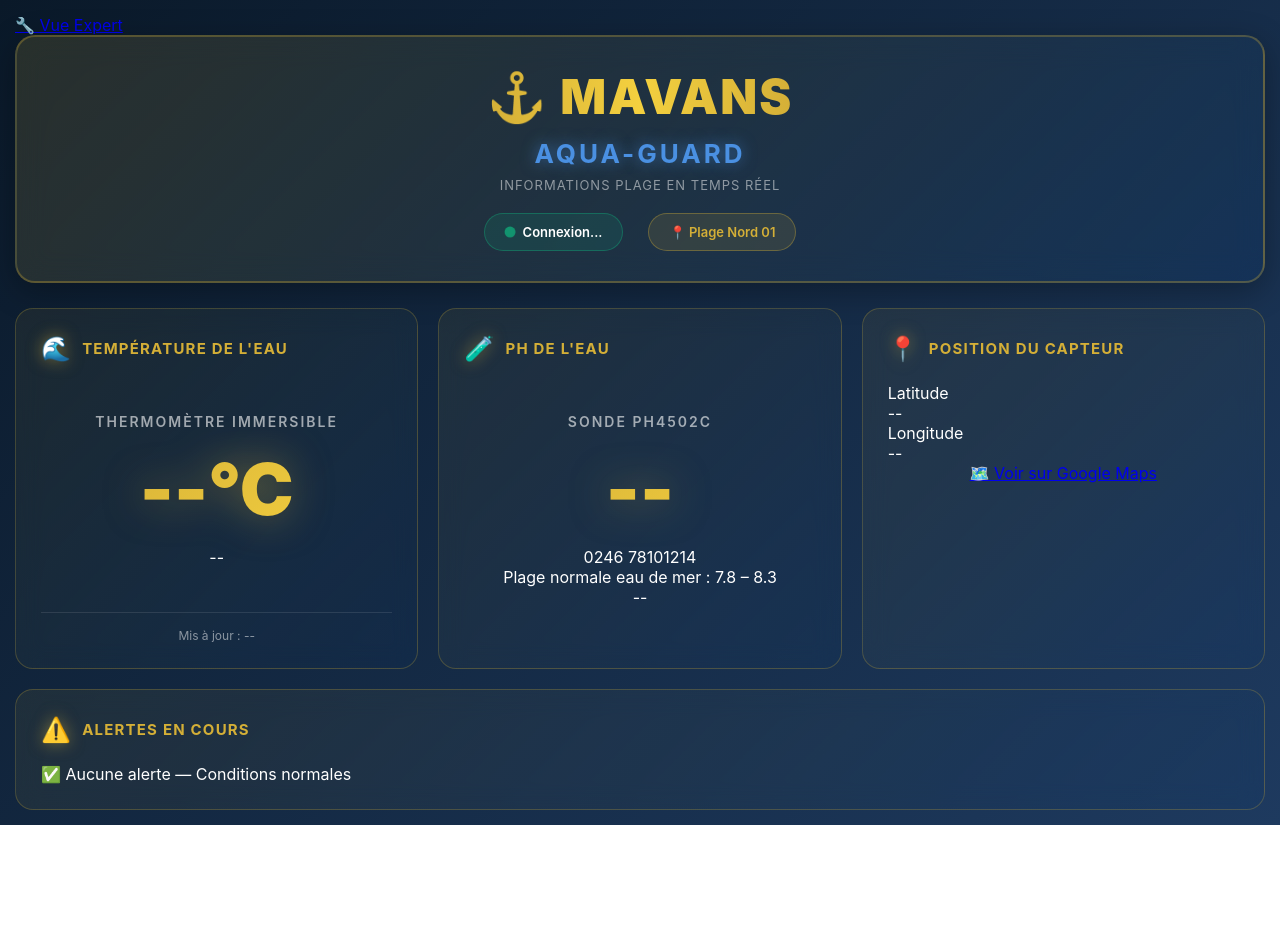
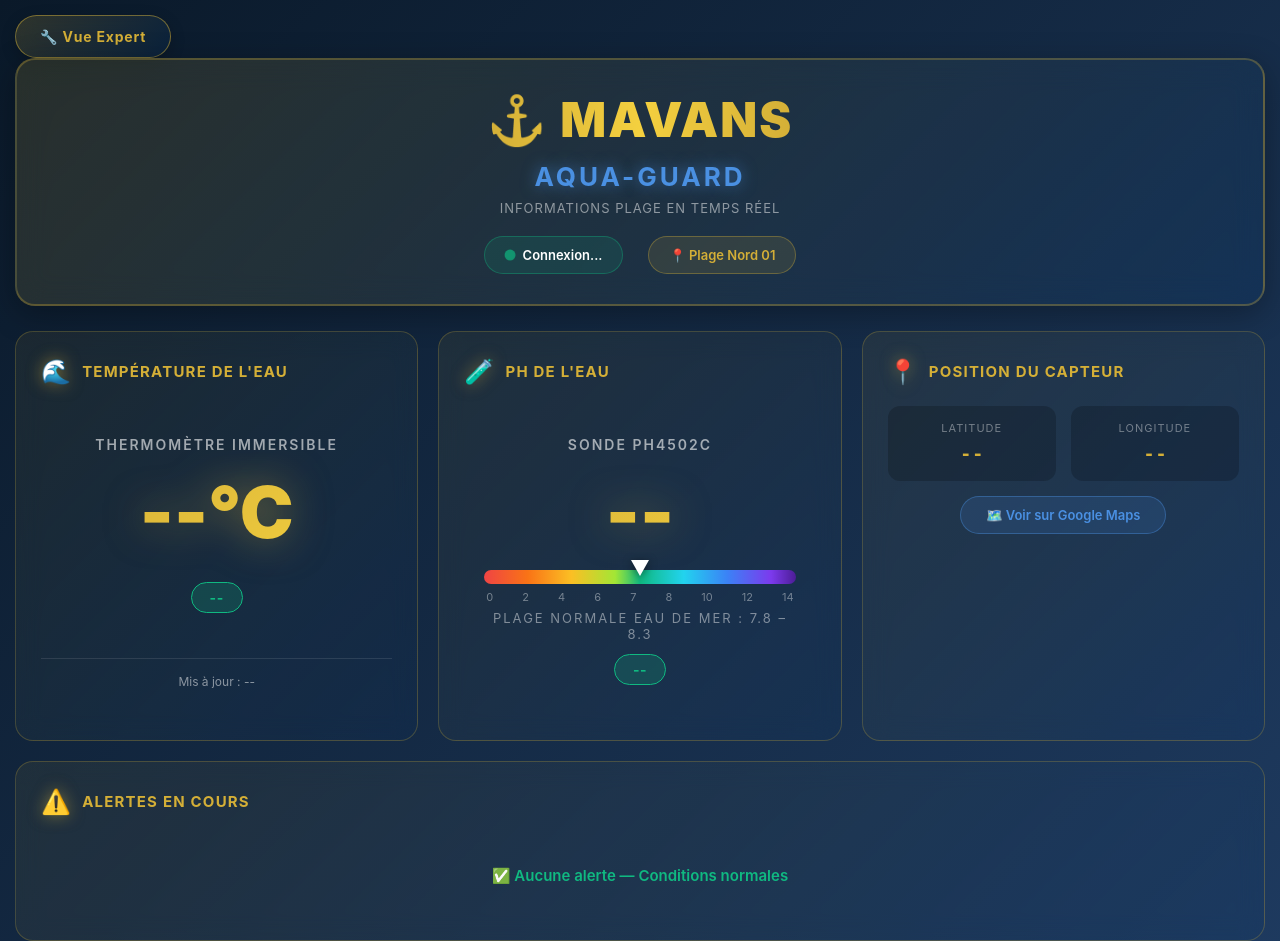
Before and after one commit to Alexis-guerin/aquaguard-dashboard, a plain HTML site: page client.html in a window 1280 px wide. Shown: the top 941 px of the page. Before the commit the page ends 825 px from the top, so only its background shows below. Drawn offline with nearby package versions, Linux system fonts and the light colour scheme; no server answers.

Commit message:
Enhance styles for navigation and pH scale
Added navigation styles and pH scale components.

```diff
--- a/style.css
+++ b/style.css
@@ -6,6 +6,39 @@ body {
     min-height: 100vh;
     padding: 15px;
     color: #fff;
+}
+
+/* ===== NAVIGATION ===== */
+.nav-bar {
+    display: flex;
+    justify-content: flex-end;
+    margin-bottom: 20px;
+}
+
+.nav-btn {
+    display: inline-flex;
+    align-items: center;
+    gap: 10px;
+    padding: 12px 24px;
+    background: linear-gradient(135deg, rgba(212,175,55,0.18), rgba(0,61,130,0.18));
+    border: 1.5px solid rgba(212,175,55,0.5);
+    border-radius: 30px;
+    color: #D4AF37;
+    font-size: 14px;
+    font-weight: 700;
+    text-decoration: none;
+    letter-spacing: 0.8px;
+    transition: all 0.3s cubic-bezier(0.4, 0, 0.2, 1);
+    backdrop-filter: blur(10px);
+    box-shadow: 0 4px 15px rgba(0,0,0,0.2);
+}
+
+.nav-btn:hover {
+    background: linear-gradient(135deg, rgba(212,175,55,0.32), rgba(0,61,130,0.32));
+    border-color: #D4AF37;
+    transform: translateY(-3px);
+    box-shadow: 0 8px 25px rgba(212,175,55,0.3);
+    color: #F4D03F;
 }
 
 /* ===== HEADER ===== */
@@ -92,7 +125,7 @@ body {
     50%       { opacity: 0.7; transform: scale(1.1); box-shadow: 0 0 0 6px rgba(16,185,129,0); }
 }
 
-/* ===== DASHBOARD ===== */
+/* ===== DASHBOARD GRID ===== */
 .dashboard {
     display: grid;
     grid-template-columns: repeat(auto-fit, minmax(320px, 1fr));
@@ -289,6 +322,67 @@ body {
     margin-top: 5px;
 }
 
+/* ===== pH SCALE ===== */
+.ph-scale-bar {
+    position: relative;
+    height: 14px;
+    border-radius: 7px;
+    background: linear-gradient(to right,
+        #ef4444 0%, #f97316 14%, #fbbf24 28%,
+        #a3e635 42%, #10b981 50%,
+        #22d3ee 64%, #3b82f6 78%,
+        #7c3aed 92%, #4c1d95 100%
+    );
+    margin: 15px 0 6px;
+    overflow: visible;
+}
+
+.ph-cursor {
+    position: absolute;
+    top: -10px;
+    transform: translateX(-50%);
+    width: 0; height: 0;
+    border-left: 9px solid transparent;
+    border-right: 9px solid transparent;
+    border-top: 16px solid #fff;
+    filter: drop-shadow(0 2px 4px rgba(0,0,0,0.5));
+    transition: left 0.6s ease;
+    left: 50%;
+}
+
+.ph-scale-labels {
+    display: flex;
+    justify-content: space-between;
+    font-size: 11px;
+    color: rgba(255,255,255,0.4);
+    padding: 0 2px;
+    margin-top: 4px;
+}
+
+.ph-status-label {
+    text-align: center;
+    font-size: 13px;
+    color: rgba(255,255,255,0.45);
+    text-transform: uppercase;
+    letter-spacing: 2px;
+    margin-top: 6px;
+}
+
+/* ===== STATUS PILL ===== */
+.status-pill {
+    display: inline-block;
+    padding: 6px 18px;
+    border-radius: 20px;
+    font-size: 14px;
+    font-weight: 700;
+    margin-top: 12px;
+    letter-spacing: 0.5px;
+}
+
+.pill-good    { background: rgba(16,185,129,0.2);  border: 1px solid #10b981; color: #10b981; }
+.pill-warning { background: rgba(245,158,11,0.2);  border: 1px solid #f59e0b; color: #f59e0b; }
+.pill-danger  { background: rgba(239,68,68,0.2);   border: 1px solid #ef4444; color: #ef4444; }
+
 /* ===== ALERTS ===== */
 .alert {
     background: rgba(239,68,68,0.12);
@@ -330,6 +424,50 @@ body {
     line-height: 1.5;
 }
 
+/* ===== CLIENT — alert item ===== */
+.alert-item {
+    display: flex;
+    align-items: flex-start;
+    gap: 14px;
+    background: rgba(239,68,68,0.1);
+    border-left: 4px solid #ef4444;
+    border-radius: 10px;
+    padding: 14px;
+    margin-bottom: 10px;
+}
+
+.alert-emoji { font-size: 24px; }
+
+.alert-body { flex: 1; }
+
+.alert-title {
+    font-weight: 700;
+    font-size: 14px;
+    color: #fca5a5;
+    text-transform: uppercase;
+    letter-spacing: 0.5px;
+}
+
+.alert-msg {
+    font-size: 13px;
+    color: rgba(255,255,255,0.75);
+    margin-top: 4px;
+}
+
+.alert-time-small {
+    font-size: 11px;
+    color: rgba(255,255,255,0.35);
+    margin-top: 3px;
+}
+
+.no-alert {
+    text-align: center;
+    padding: 30px;
+    color: #10b981;
+    font-size: 15px;
+    font-weight: 600;
+}
+
 /* ===== GPS ===== */
 .gps-block {
     text-align: center;
@@ -351,6 +489,52 @@ body {
     margin: 12px 0;
     font-weight: 700;
 }
+
+/* ===== CLIENT — GPS grid ===== */
+.gps-grid {
+    display: grid;
+    grid-template-columns: 1fr 1fr;
+    gap: 15px;
+    margin-top: 5px;
+}
+
+.gps-item {
+    background: rgba(0,0,0,0.2);
+    border-radius: 12px;
+    padding: 15px;
+    text-align: center;
+}
+
+.gps-label {
+    font-size: 11px;
+    color: rgba(255,255,255,0.4);
+    text-transform: uppercase;
+    letter-spacing: 1px;
+    margin-bottom: 8px;
+}
+
+.gps-val {
+    font-family: 'Courier New', monospace;
+    font-size: 20px;
+    font-weight: 700;
+    color: #D4AF37;
+}
+
+.gps-link {
+    display: inline-block;
+    margin-top: 15px;
+    padding: 10px 25px;
+    background: rgba(74,144,226,0.15);
+    border: 1px solid rgba(74,144,226,0.4);
+    border-radius: 25px;
+    color: #4A90E2;
+    font-size: 13px;
+    font-weight: 600;
+    text-decoration: none;
+    transition: all 0.3s;
+}
+
+.gps-link:hover { background: rgba(74,144,226,0.25); }
 
 /* ===== CHART ===== */
 .chart-container {
@@ -390,4 +574,5 @@ canvas {
     .subtitle  { font-size: 20px; }
     .big-value { font-size: 56px; }
     .dashboard { grid-template-columns: 1fr; }
+    .gps-grid  { grid-template-columns: 1fr; }
 }
```
